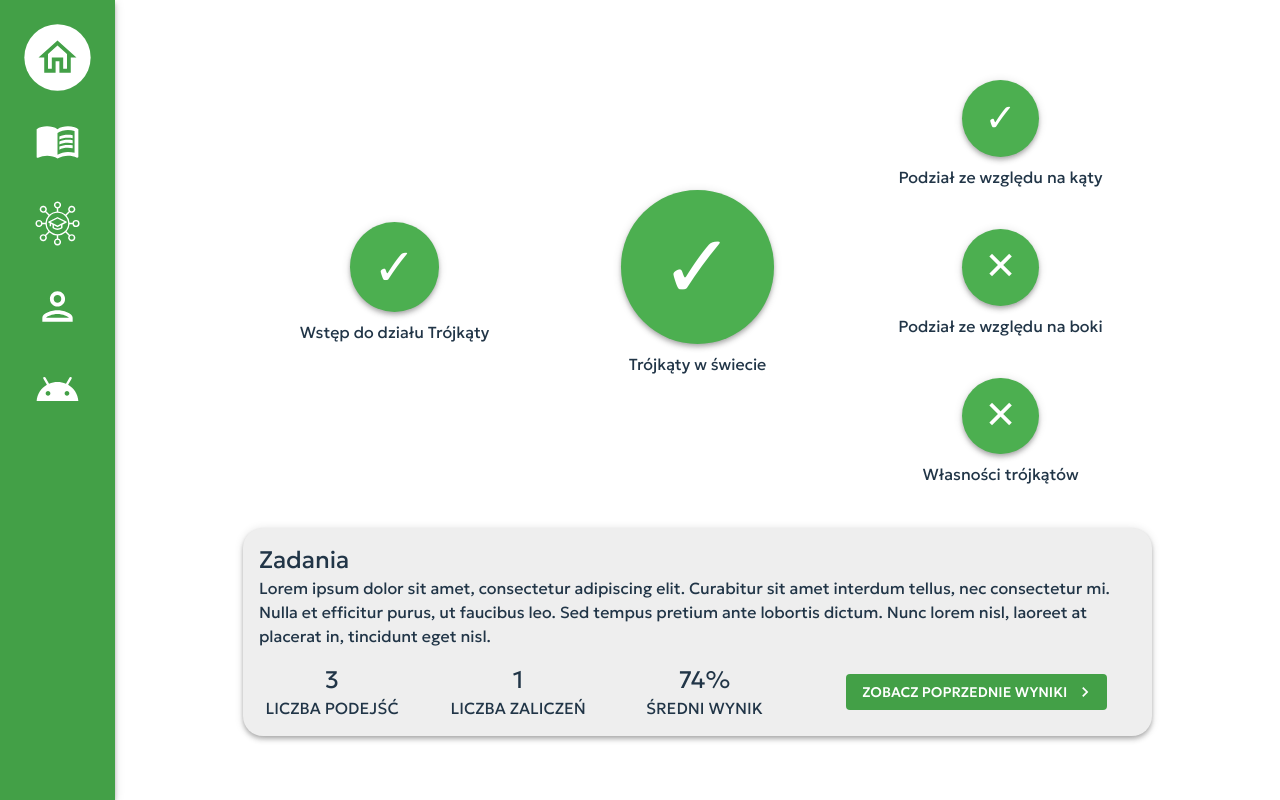
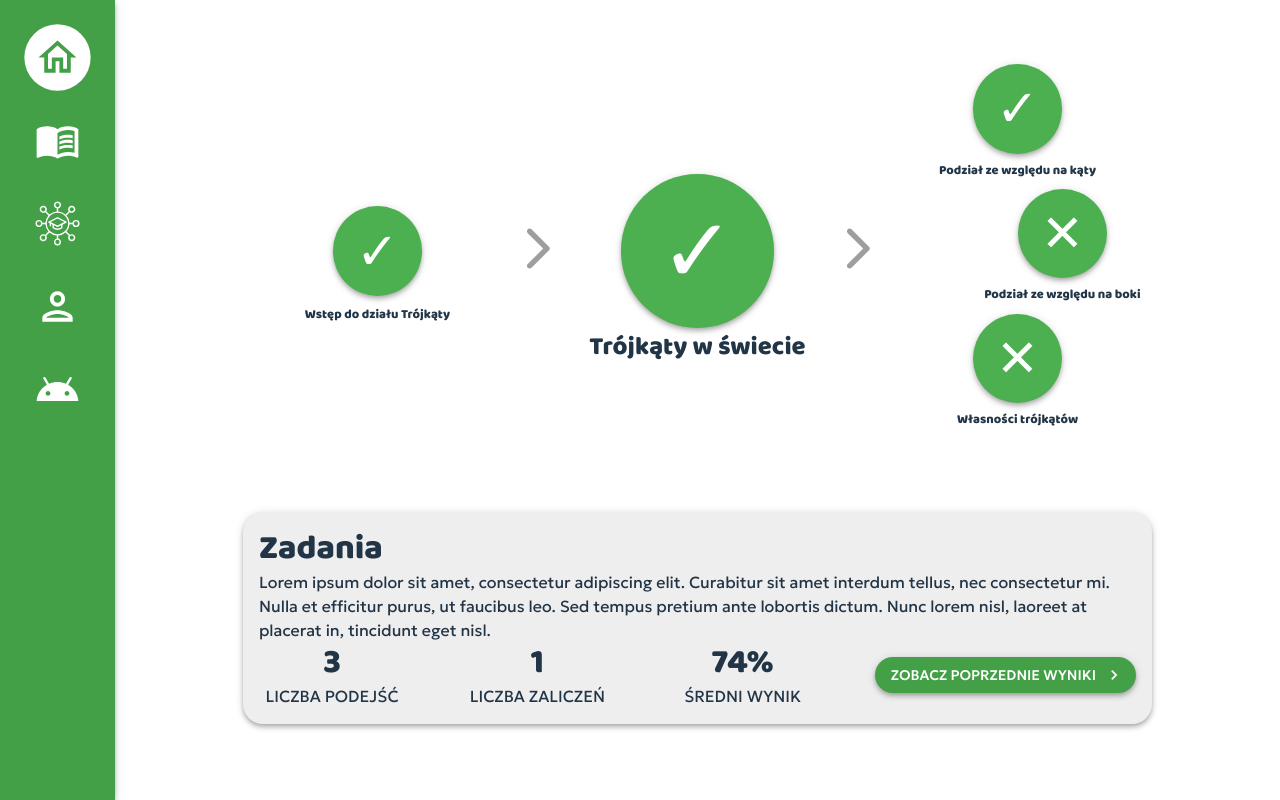
Before and after one commit to EdutieProject/edutie-frontend, a React (Vite) app in the folder edutie-frontend/: page /tree in a window 1280 px wide. Built offline with nearby package versions, Linux system fonts and the light colour scheme.

Commit message:
First attempt in "Tree" component

```diff
--- a/edutie-frontend/src/components/Tree.jsx
+++ b/edutie-frontend/src/components/Tree.jsx
@@ -2,6 +2,8 @@ import { Box, Grid, Typography } from "@mui/material";
 import React, { useReducer, useState } from "react";
 import Circle from "./Global/Circle";
 import { getSegments } from "../services/studyProgramLearningService";
+import ArrowForwardIosRoundedIcon from "@mui/icons-material/ArrowForwardIosRounded";
+import { useTheme } from "@mui/material";
 
 //const segmentData = getSegments("ID SEGMENTU POSTEPU USERA/OSTATNI DONE")
 
@@ -50,20 +52,20 @@ const postepUsera = 0; //poprzez postep Usera rozumiem id poziomu, na ktorym ost
 // };
 
 export default function Tree() {
+  const theme = useTheme();
   // const [state, dispatch] = useReducer(reducer, {mainLesson: postepUsera, childrenLessons: segmentData[postepUsera].childrenIds})
   const [mainLesson, setMainLesson] = useState(postepUsera);
   const [childrenLessons, setChildrenLessons] = useState(
     segmentData[postepUsera].childrenIds
   );
-
   return (
     <Box
       sx={{
-        width: "100%",
+        flexGrow: 1,
         display: "grid",
-        gridTemplateColumns: "0.8fr  0.8fr  0.8fr",
+        gridTemplateColumns: "0.8fr 0.1fr 0.8fr 0.1fr 0.8fr",
         gridTemplateRows: "1fr",
-        gridTemplateAreas: `"parent this-lesson children" `,
+        gridTemplateAreas: `"parent arrow1 this-lesson arrow2 children" `,
       }}
     >
       <Box
@@ -92,10 +94,29 @@ export default function Tree() {
           </Typography>
         </Circle>
 
-        <Typography sx={{ m: 1 }}>
+        <Typography
+          fontSize="1vw"
+          fontFamily="Baloo"
+          sx={{ position: "absolute", marginTop: "10vw" }}
+        >
           {segmentData[mainLesson].parentId != "core"
             ? segmentData[segmentData[mainLesson].parentId].name
             : "Wstęp do działu Trójkąty"}
+        </Typography>
+      </Box>
+      <Box
+        sx={{
+          gridArea: "arrow1",
+          display: "flex",
+          flexDirection: "column",
+        }}
+        justifyContent="center"
+        alignItems="center"
+      >
+        <Typography>
+          <ArrowForwardIosRoundedIcon
+            sx={{ color: theme.palette.grey[500], fontSize: "4vw" }}
+          />
         </Typography>
       </Box>
       <Box
@@ -112,7 +133,32 @@ export default function Tree() {
             {segmentData[mainLesson].done === true ? "✓" : "✕"}
           </Typography>
         </Circle>
-        <Typography sx={{ m: 1 }}>{segmentData[mainLesson].name}</Typography>
+        <Typography
+          fontSize="2vw"
+          fontFamily="Baloo"
+          sx={{ position: "absolute", marginTop: "15vw" }}
+        >
+          {segmentData[mainLesson].name}
+        </Typography>
+      </Box>
+      <Box
+        sx={{
+          gridArea: "arrow2",
+          display: "flex",
+          flexDirection: "column",
+        }}
+        justifyContent="center"
+        alignItems="center"
+      >
+        <Typography>
+          {childrenLessons.length === 0 ? (
+            ""
+          ) : (
+            <ArrowForwardIosRoundedIcon
+              sx={{ color: theme.palette.grey[500], fontSize: "4vw" }}
+            />
+          )}
+        </Typography>
       </Box>
       <Box
         sx={{
@@ -120,33 +166,82 @@ export default function Tree() {
           display: "flex",
           flexDirection: "column",
         }}
+        justifyContent="center"
+        alignItems="center"
       >
-        {childrenLessons.map((item) => {
+        {childrenLessons.map((item, index) => {
+          if (childrenLessons.length === 3 && index === 1) {
             return (
               <Grid
+                key={item}
                 sx={{
                   display: "flex",
-                p: 1,
-                m: 1,
+                  marginLeft: "7vw",
                   flexDirection: "column",
                 }}
                 justifyContent="center"
                 alignItems="center"
               >
                 <Circle
-                size="6vw"
+                  size="7vw"
                   onClick={() => {
                     setMainLesson(item);
                     setChildrenLessons(segmentData[item].childrenIds);
                   }}
                 >
-                <Typography fontSize="3vw">
+                  <Typography fontSize="4vw">
                     {segmentData[item].done === true ? "✓" : "✕"}
                   </Typography>
                 </Circle>
-              <Typography sx={{ m: 1 }}>{segmentData[item].name}</Typography>
+                <Typography
+                  fontSize="1vw"
+                  fontFamily="Baloo"
+                  sx={{
+                    textAlign: "center",
+                    m: 1,
+                  }}
+                >
+                  {segmentData[item].name}
+                </Typography>
               </Grid>
             );
+          } else {
+            return (
+              <Grid
+                key={item}
+                sx={{
+                  display: "flex",
+                  flexDirection: "column",
+                }}
+                justifyContent="center"
+                alignItems="center"
+              >
+                <Circle
+                  size="7vw"
+                  onClick={() => {
+                    setMainLesson(item);
+                    setChildrenLessons(segmentData[item].childrenIds);
+                  }}
+                >
+                  <Typography fontSize="4vw">
+                    {segmentData[item].done === true ? "✓" : "✕"}
+                  </Typography>
+                </Circle>
+                <Typography
+                  fontSize="1vw"
+                  fontFamily="Baloo"
+                  sx={{
+                    textAlign: "center",
+                    m: 1,
+                    // position: "absolute",
+                    // marginTop: "10vw",
+                  }}
+                >
+                  {segmentData[item].name}
+                </Typography>
+              </Grid>
+            );
+          }
         })}
       </Box>
     </Box>
--- a/edutie-frontend/src/views/TreeSegView.jsx
+++ b/edutie-frontend/src/views/TreeSegView.jsx
@@ -11,11 +11,9 @@ export default function TreeSegView() {
       <Box
         sx={{
           flexGrow: 1,
-          width: "100%",
-          height: "100%",
+          boxSizing: "border-box",
           display: "grid",
-          gridTemplateColumns: "1fr",
-          gridTemplateRows: "1fr 0.8fr 0.8fr",
+          gridTemplateRows: "repeat(3, 1fr)",
           gridTemplateAreas: `"tree" "tree" "footer"`,
         }}
       >
@@ -24,77 +22,66 @@ export default function TreeSegView() {
         </Box>
 
         <Box
-          justifyContent="center"
           sx={{
             gridArea: "footer",
           }}
         >
-          <Surface
-            sx={{
-              display: "flex",
-              flexDirection: "column",
-            }}
-          >
-            <Grid
-              container
-              direction="column"
-              justifyContent="center"
-              alignItems="flex-start"
-            >
-              <Typography variant="h5">Zadania</Typography>
+          <Surface>
+            <Typography fontFamily="Baloo" variant="h4">
+              Zadania
+            </Typography>
             <Typography>
-                Lorem ipsum dolor sit amet, consectetur adipiscing elit.
-                Curabitur sit amet interdum tellus, nec consectetur mi. Nulla et
-                efficitur purus, ut faucibus leo. Sed tempus pretium ante
-                lobortis dictum. Nunc lorem nisl, laoreet at placerat in,
-                tincidunt eget nisl.
+              Lorem ipsum dolor sit amet, consectetur adipiscing elit. Curabitur
+              sit amet interdum tellus, nec consectetur mi. Nulla et efficitur
+              purus, ut faucibus leo. Sed tempus pretium ante lobortis dictum.
+              Nunc lorem nisl, laoreet at placerat in, tincidunt eget nisl.
             </Typography>
             <Grid
               container
               direction="row"
-                columnGap={5}
               alignItems="center"
-                justifyContent="flex-start"
-                sx={{ marginTop: 2 }}
+              justifyContent="space-between"
             >
-                <Grid
-                  xs="2"
-                  container
-                  direction="column"
-                  justifyContent="center"
-                  alignItems="center"
+              <Grid item xs={2}>
+                <Typography
+                  fontFamily="Baloo"
+                  sx={{ textAlign: "center" }}
+                  variant="h4"
                 >
-                  <Typography variant="h5">3</Typography>
-                  <Typography>LICZBA PODEJŚĆ</Typography>
+                  3
+                </Typography>
+                <Typography sx={{ textAlign: "center" }}>
+                  LICZBA PODEJŚĆ
+                </Typography>
               </Grid>
-                <Grid
-                  xs="2"
-                  container
-                  direction="column"
-                  justifyContent="center"
-                  alignItems="center"
+              <Grid item xs={2}>
+                <Typography
+                  fontFamily="Baloo"
+                  sx={{ textAlign: "center" }}
+                  variant="h4"
                 >
-                  <Typography variant="h5">1</Typography>
-                  <Typography>LICZBA ZALICZEŃ</Typography>
+                  1
+                </Typography>
+                <Typography sx={{ textAlign: "center" }}>
+                  LICZBA ZALICZEŃ
+                </Typography>
               </Grid>
-                <Grid
-                  xs="2"
-                  container
-                  direction="column"
-                  justifyContent="center"
-                  alignItems="center"
+              <Grid item xs={2}>
+                <Typography
+                  fontFamily="Baloo"
+                  sx={{ textAlign: "center" }}
+                  variant="h4"
                 >
-                  <Typography variant="h5">74%</Typography>
-                  <Typography>ŚREDNI WYNIK</Typography>
+                  74%
+                </Typography>
+                <Typography sx={{ textAlign: "center" }}>
+                  ŚREDNI WYNIK
+                </Typography>
               </Grid>
-                <Grid
-                  xs
-                  container
-                  direction="column"
-                  justifyContent="center"
-                  alignItems="center"
-                >
+              <Grid item>
                 <Button
+                  style={{ borderRadius: 50 }}
+                  sx={{ boxShadow: theme.shadows[4] }}
                   variant="contained"
                   disableElevation
                   endIcon={<ChevronRight />}
@@ -103,7 +90,6 @@ export default function TreeSegView() {
                 </Button>
               </Grid>
             </Grid>
-            </Grid>
           </Surface>
         </Box>
       </Box>
```
Lines whose indentation alone changed are shown as unchanged.
